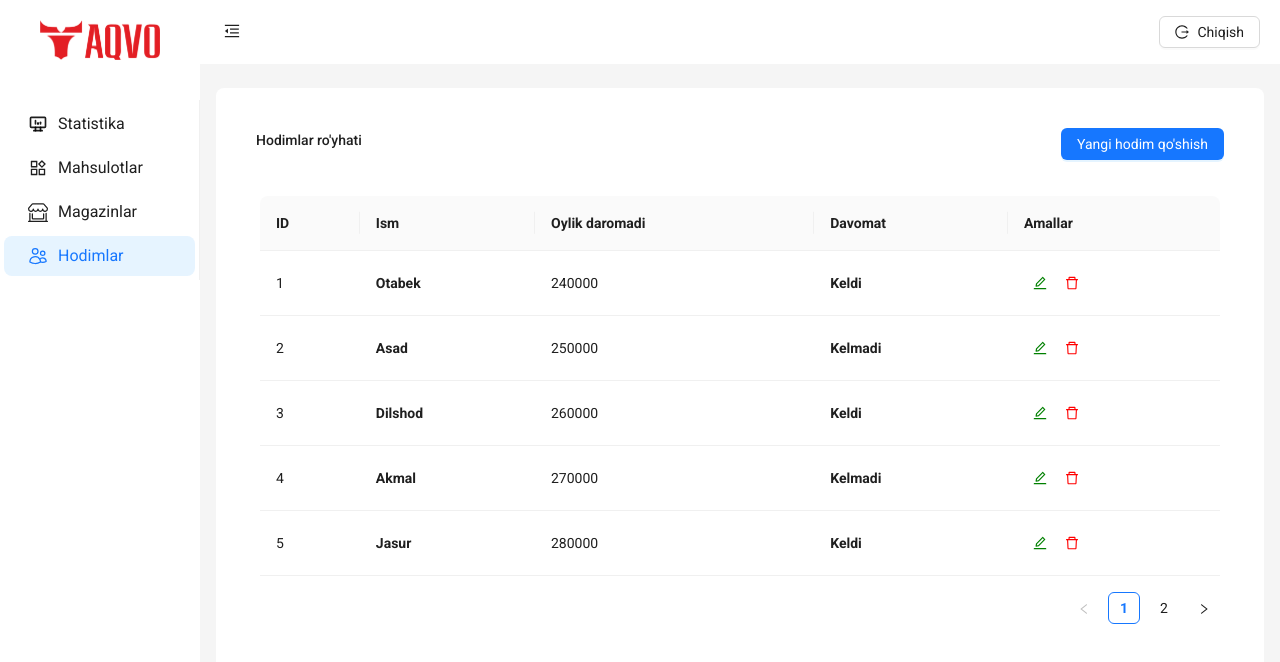
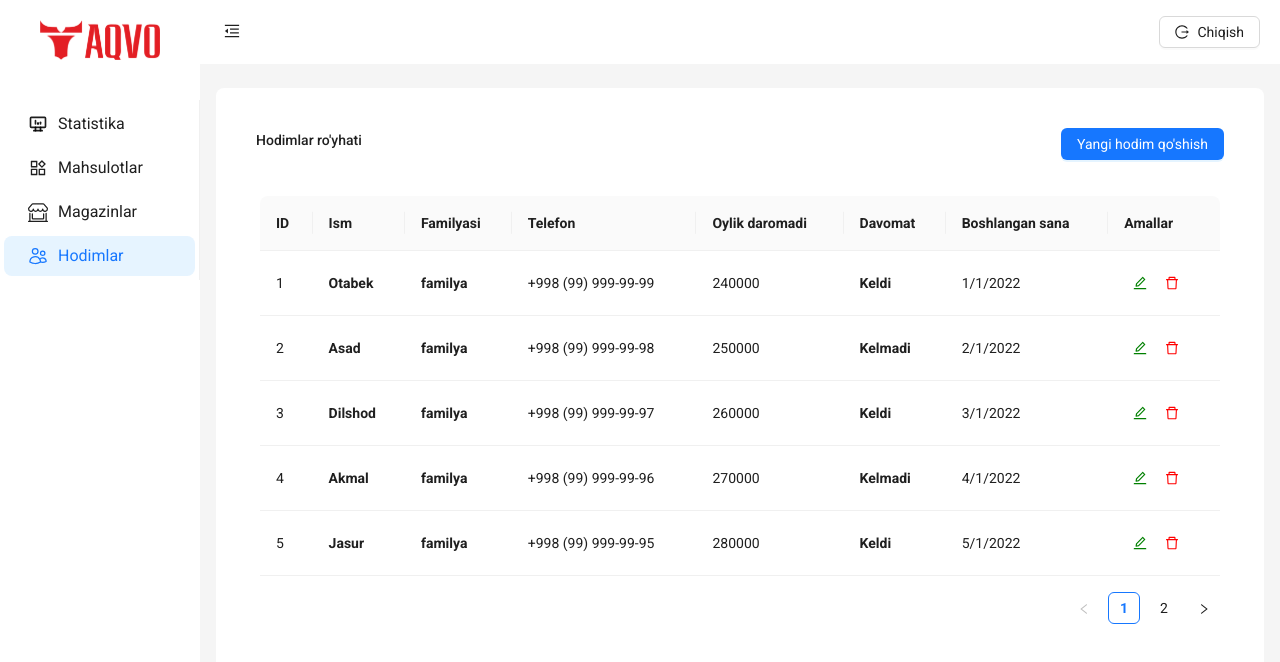
Before and after one commit to ShamsiddinWeb/Sovchilar-Admin, a React (Vite) app: page /employees in a window 1280 px wide. Shown: the top 662 px of the page. Built offline with nearby package versions, Linux system fonts and the light colour scheme.

Commit message:
new datas added to employees table

```diff
--- a/src/pages/employment/Components/EmpTable.jsx
+++ b/src/pages/employment/Components/EmpTable.jsx
@@ -43,6 +43,17 @@ const EmpTable = ({ dataSource }) => {
         render: (text) => <strong>{text}</strong>,
       },
       {
+        title: "Familyasi",
+        dataIndex: "surname",
+        key: "surname",
+        render: (text) => <strong>{text}</strong>,
+      },
+      {
+        title: "Telefon",
+        dataIndex: "phone",
+        key: "phone"
+      },
+      {
         title: "Oylik daromadi",
         dataIndex: "salary",
         key: "salary",
@@ -53,6 +64,12 @@ const EmpTable = ({ dataSource }) => {
         dataIndex: "davomat",
         key: "davomat",
         render: (davomat) => <strong>{davomat}</strong>,
+      },
+      {
+        title: "Boshlangan sana",
+        dataIndex: "startDate",
+        key: "startDate",
+        render: (startDate) => <span>{startDate.toLocaleDateString()}</span>,
       },
       {
         title: "Amallar",
--- a/src/pages/employment/Employees.jsx
+++ b/src/pages/employment/Employees.jsx
@@ -23,57 +23,73 @@ const Employees = () => {
       id: 1,
       name: "Otabek",
       surname: "familya",
+      phone: "+998 (99) 999-99-99",
       salary: 240000,
       davomat: "Keldi",
+      startDate: new Date(2022, 0, 1),
     },
     {
       id: 2,
       name: "Asad",
       surname: "familya",
+      phone: "+998 (99) 999-99-98",
       salary: 250000,
       davomat: "Kelmadi",
+      startDate: new Date(2022, 1, 1),
     },
     {
       id: 3,
       name: "Dilshod",
       surname: "familya",
+      phone: "+998 (99) 999-99-97",
       salary: 260000,
       davomat: "Keldi",
+      startDate: new Date(2022, 2, 1),
     },
     {
       id: 4,
       name: "Akmal",
       surname: "familya",
+      phone: "+998 (99) 999-99-96",
       salary: 270000,
       davomat: "Kelmadi",
+      startDate: new Date(2022, 3, 1),
     },
     {
       id: 5,
       name: "Jasur",
       surname: "familya",
+      phone: "+998 (99) 999-99-95",
       salary: 280000,
       davomat: "Keldi",
+      startDate: new Date(2022, 4, 1),
     },
     {
       id: 6,
       name: "Shavkat",
       surname: "familya",
+      phone: "+998 (99) 999-99-94",
       salary: 290000,
       davomat: "Kelmadi",
+      startDate: new Date(2022, 5, 1),
     },
     {
       id: 7,
       name: "Ulugbek",
       surname: "familya",
+      phone: "+998 (99) 999-99-93",
       salary: 300000,
       davomat: "Keldi",
+      startDate: new Date(2022, 6, 1),
     },
     {
       id: 8,
       name: "Bunyod",
       surname: "familya",
+      phone: "+998 (99) 999-99-92",
       salary: 310000,
       davomat: "Kelmadi",
+      startDate: new Date(2022, 7, 1),
     },
   ];
 
```
